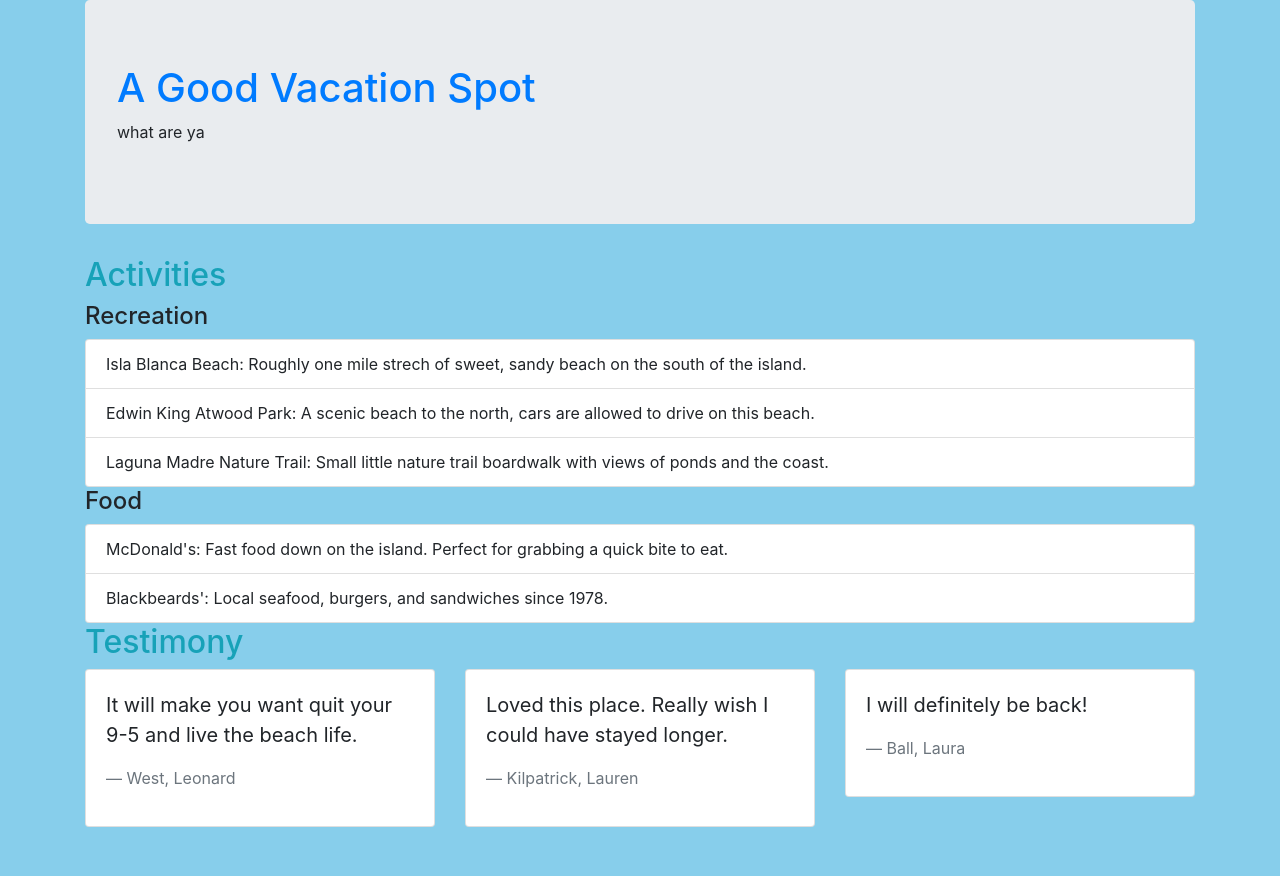
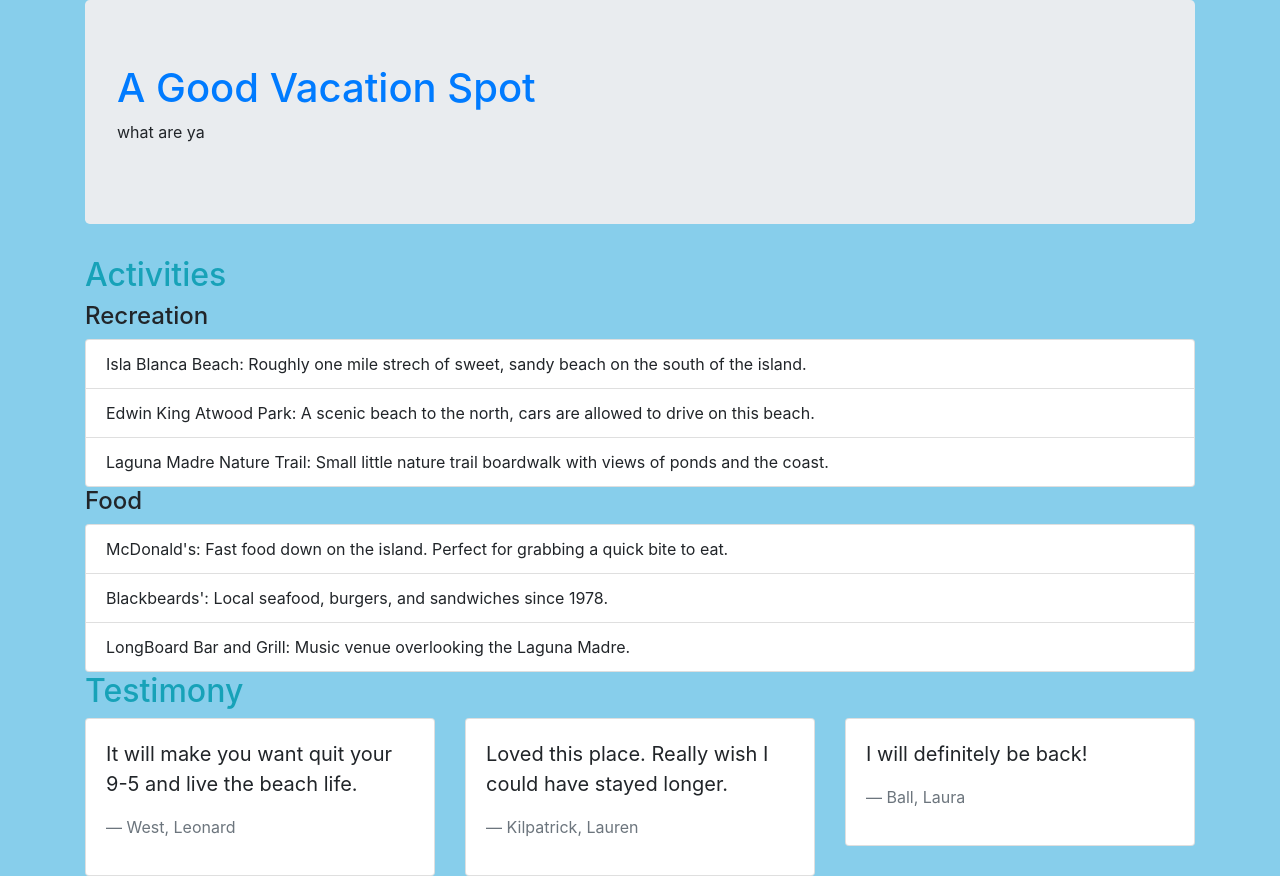
Before and after one commit to computej/fdte_boot_practice, a plain HTML site: page index.html in a window 1280 px wide. Before the commit the page ends 827 px from the top, so only its background shows below. Drawn offline with Linux system fonts and the light colour scheme.

Commit message:
add a third member to the food list

```diff
--- a/index.html
+++ b/index.html
@@ -24,6 +24,7 @@
       <ul class="list-group">
         <li class="list-group-item">McDonald's: Fast food down on the island. Perfect for grabbing a quick bite to eat.</li>
         <li class="list-group-item">Blackbeards': Local seafood, burgers, and sandwiches since 1978.</li>
+        <li class="list-group-item">LongBoard Bar and Grill: Music venue overlooking the Laguna Madre.</li>
       </ul>
     <h2 class="text-info">Testimony</h2>
     <!--from sandbox inn's google maps page-->
```
